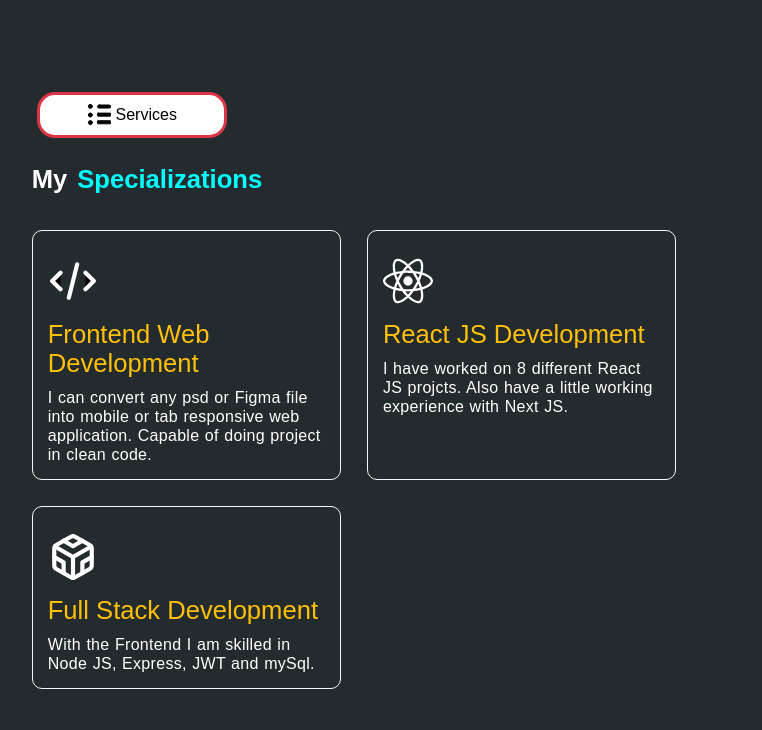
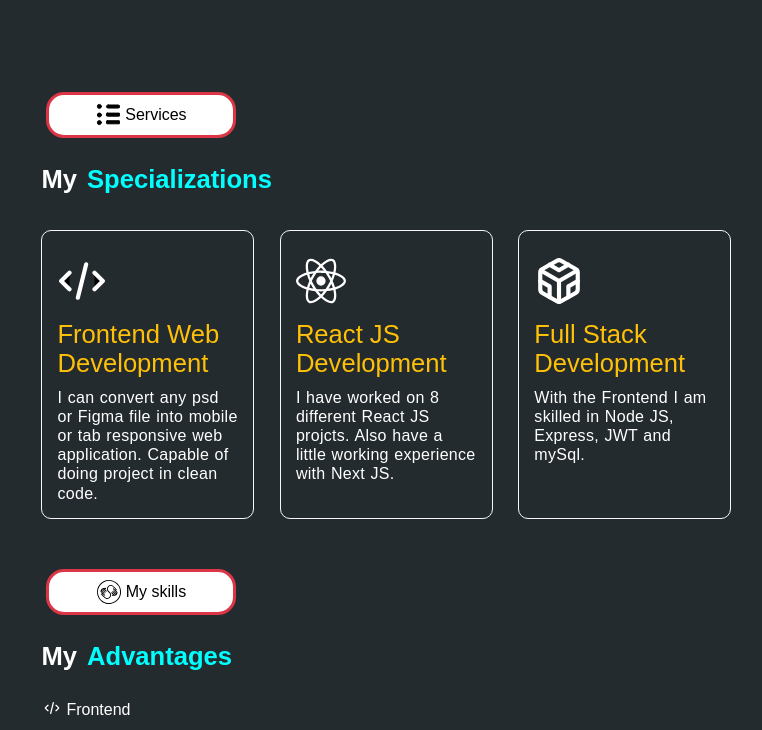
Before and after one commit to 98rahul/gatsby-portfolio, a Gatsby site: page / in a window 1280 px wide. Shown: the part 985-1715 px from the top of the page, without its empty margins (369-1131 px from the left). Built offline with nearby package versions, Linux system fonts and the light colour scheme; Gatsby itself is replaced by a stand-in of ours.

Commit message:
width changed

```diff
--- a/src/styles/home.module.css
+++ b/src/styles/home.module.css
@@ -2,8 +2,8 @@
   padding: 0 20px;
   width: 100%;
   display: grid;
-  grid-template-columns: 2fr 4fr 1fr;
-  grid-gap: 3vw;
+  grid-template-columns: 2fr 4fr 0.7fr;
+  grid-gap: 2vw;
   align-items: center;
 }
 
```
Also changed, not shown: src/images/backend/resume_template.jpg (added).
